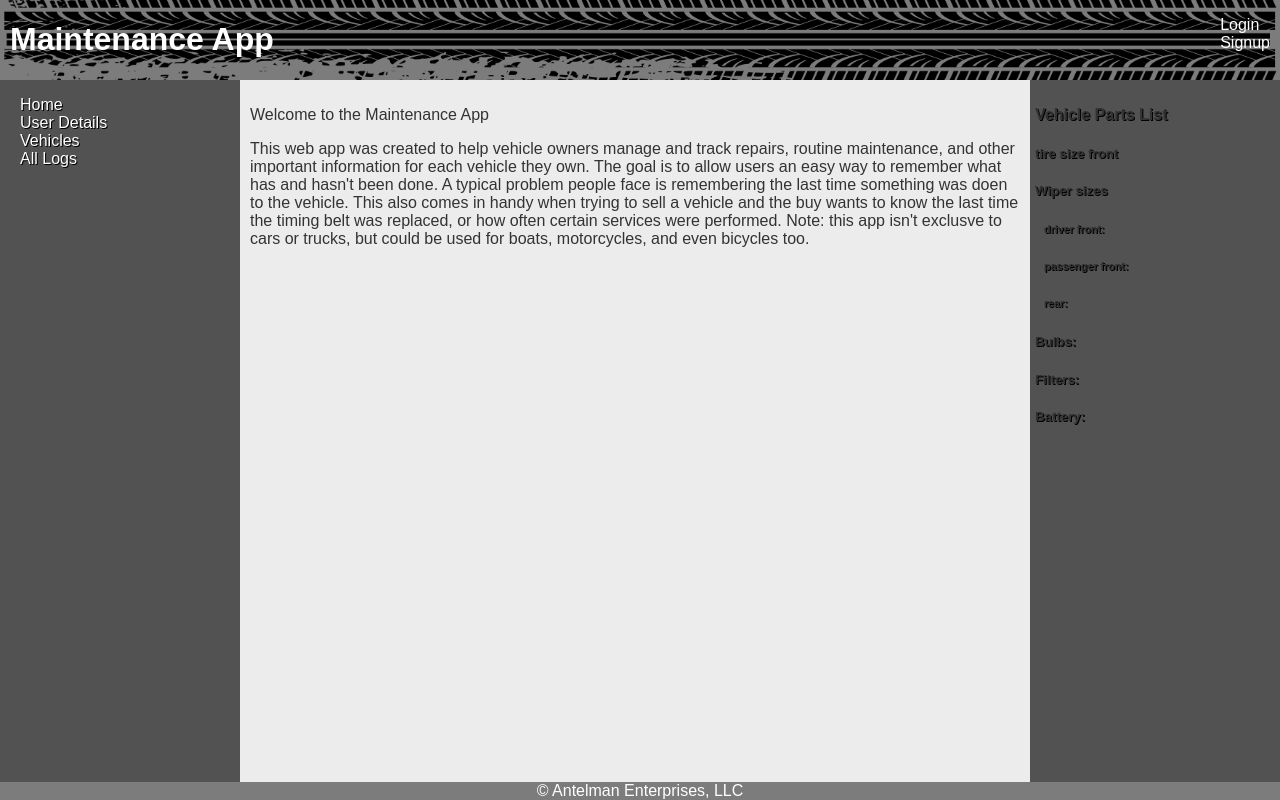
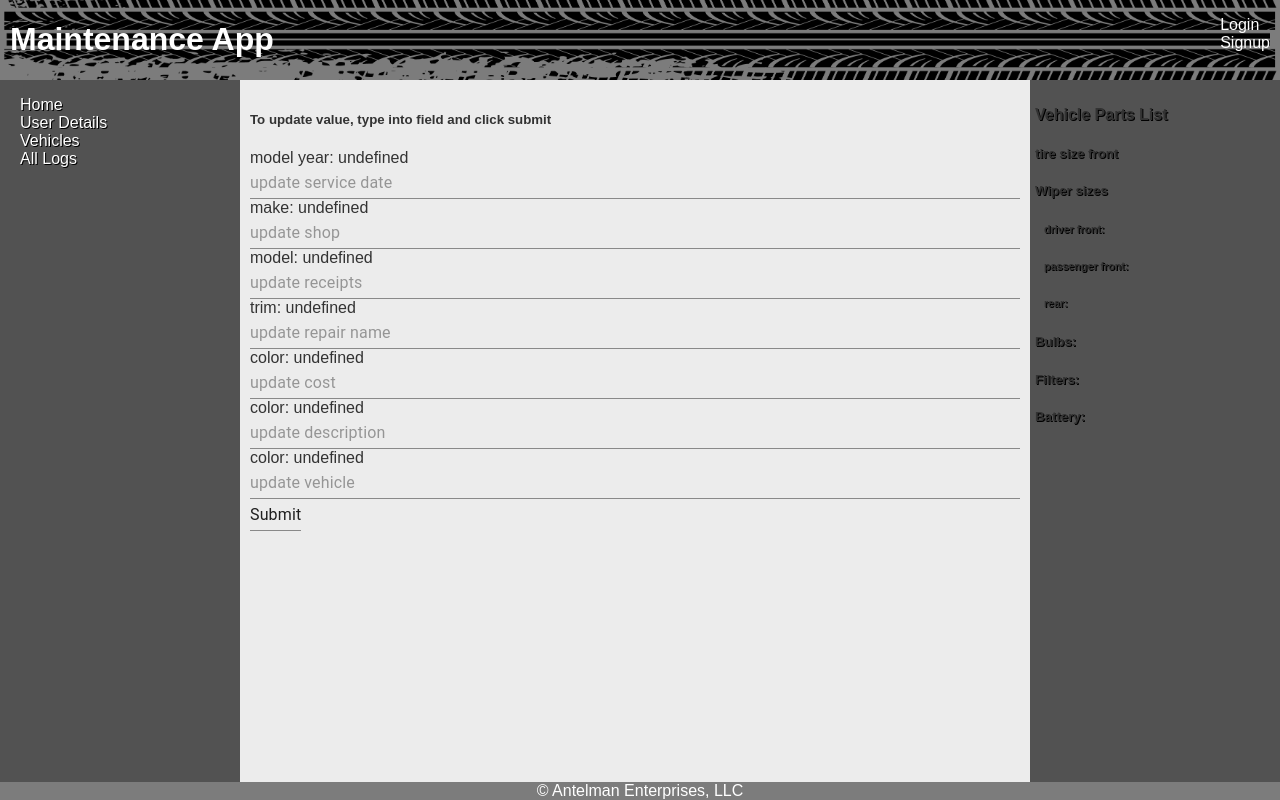
Before and after one commit to Antelman82/maintenance-app-frontend, a React (Create React App) app in the folder maintenance-log-app/: page /logupdate/1 in a window 1280 px wide. Before the commit this address led to /home. Built offline with nearby package versions, Linux system fonts and the light colour scheme.

Commit message:
logs crud features implemented and tested

```diff
--- a/maintenance-log-app/src/App.js
+++ b/maintenance-log-app/src/App.js
@@ -7,6 +7,9 @@ import VehicleAdd from './VehicleAdd'
 import VehicleConfirmDelete from './VehicleConfirmDelete'
 import Home from './Home'
 import Logs from './Logs'
+import LogAdd from './LogAdd'
+import LogUpdate from './LogUpdate'
+import LogConfirmDelete from './LogConfirmDelete'
 import axios from 'axios'
 import {Route, Link, Redirect, Switch, withRouter} from "react-router-dom"
 
@@ -123,7 +126,7 @@ class App extends Component {
 
   handleLogin = (e, data) => {
     e.preventDefault();
-    // console.log(data)
+    console.log(data)
     fetch(base_url + 'auth/login', {
       crossDomain : true,
       withCredentials : true,
@@ -138,7 +141,7 @@ class App extends Component {
     .then(response => response.json())
     .then(json => {
       localStorage.setItem('token', json.token);
-      // console.log(json.user)
+      console.log(json.user)
       this.setState({
         logged_in : true,
         username : json.user.username,
@@ -218,6 +221,7 @@ class App extends Component {
   }
 
   handleVehicleUpdateSubmit = event => {
+    if(this.state.logged_in){
       event.preventDefault()
       console.log('handleVehicleUpdateSubmit')
       console.log('event.target.id ', event.target.id)
@@ -279,8 +283,12 @@ class App extends Component {
       })
       this.props.history.push(`/vehicles`)
     }
+  }
+
+
 
   handleVehicleAddSubmit = event => {
+    if(this.state.logged_in){
       event.preventDefault()
       console.log('handleVehicleAddSubmit ', event)
       let data = {
@@ -333,8 +341,11 @@ class App extends Component {
       })
       this.props.history.push(`/vehicles`)
     }
+  }
+
 
   handleDeleteVehicle = event => {
+    if(this.state.logged_in){
       event.preventDefault()
       console.log('handleDeleteVehicle ', event)
       fetch(`${base_url}vehicles/${event.target.id}/`, {
@@ -371,6 +382,8 @@ class App extends Component {
       })
       this.props.history.push(`/vehicles`)
     }
+  }
+
 
 
   render(){
@@ -478,6 +491,42 @@ class App extends Component {
                   />
                 }
               />
+              <Route
+                path='/logadd'
+                render={routerProps =>
+                  <LogAdd
+                    {...this.props}
+                    {...routerProps}
+                    log={this.state.logs}
+                    handleChange={this.handleChange}
+                    handleLogAddSubmit={this.handleLogAddSubmit}
+                  />
+                }
+              />
+              <Route
+                path='/logupdate/:id'
+                render={routerProps =>
+                  <LogUpdate
+                    {...this.props}
+                    {...routerProps}
+                    log={this.state.logs}
+                    handleChange={this.handleChange}
+                    handleLogUpdateSubmit={this.handleLogUpdateSubmit}
+                  />
+                }
+              />
+              <Route
+                path='/logdelete/:id'
+                render={routerProps =>
+                  <LogConfirmDelete
+                    {...this.props}
+                    {...routerProps}
+                    log={this.state.logs}
+                    handleChange={this.handleChange}
+                    handleDeleteLog={this.handleDeleteLog}
+                  />
+                }
+              />
               <Route path="/*" render={() => <Redirect to="/home" />} />
             </Switch>
           </main>
--- /dev/null
+++ b/maintenance-log-app/src/LogAdd.js
@@ -0,0 +1,31 @@
+import React, {Component} from 'react';
+import TextField from "@material-ui/core/TextField";
+
+class LogAdd extends Component {
+
+  render(){
+    console.log('LogAdd render this.props ',this.props)
+
+    return (
+        <div>
+          <h5>To add new log entry, type into field and click submit</h5>
+          <form
+                noValidate
+                autoComplete="off"
+                onSubmit={this.props.handleLogAddSubmit}
+                onChange={this.props.handleChange}
+            >
+                <li><TextField fullWidth={true} type="text" name="date" placeholder="date of service" /></li>
+                <li><TextField fullWidth={true} type="text" name="shop" placeholder="place service was performed" /></li>
+                <li><TextField fullWidth={true} type="text" name="receipts" placeholder="documentation" /></li>
+                <li><TextField fullWidth={true} type="text" name="repair_name" placeholder="repair_name" /></li>
+                <li><TextField fullWidth={true} type="text" name="cost" placeholder="cost ($10.00)" /></li>
+                <li><TextField fullWidth={true} type="text" name="description" placeholder="description of service" /></li>
+                <li><TextField fullWidth={true} type="text" name="vehicle" placeholder="vehicle" /></li>
+                <TextField type="submit" />
+            </form>
+        </div>
+    )
+    }
+}
+export default LogAdd;
--- /dev/null
+++ b/maintenance-log-app/src/LogConfirmDelete.js
@@ -0,0 +1,29 @@
+import React, {Component} from 'react';
+import { Link } from "react-router-dom"
+
+class LogConfirmDelete extends Component {
+
+  render(){
+    console.log('LogConfirmDelete render this.props ',this.props)
+
+    const logInfo = this.props.log.find(thislog => thislog.id == this.props.match.params.id)
+
+    return (
+        <div>
+          <div className='padding-left'>
+            <h4>{`date of service: ${logInfo && logInfo.date}`}</h4>
+            <div>{`shop: ${logInfo && logInfo.shop}`}</div>
+            <div>{`receipts: ${logInfo && logInfo.receipts}`}</div>
+            <div>{`repair name: ${logInfo && logInfo.repair_name}`}</div>
+            <div>{`cost: ${logInfo && logInfo.cost}`}</div>
+            <div>{`description: ${logInfo && logInfo.description}`}</div>
+            <div>{`vehicle: ${logInfo && logInfo.vehicle}`}</div>
+          </div>
+          <p><button onClick={this.props.handleDeletelog} id={logInfo && logInfo.id}>Confirm Delete</button></p>
+          <Link to={`/logs/${logInfo.id}`}><p><button>Cancel</button></p></Link>
+
+        </div>
+    )
+  }
+}
+export default LogConfirmDelete
--- /dev/null
+++ b/maintenance-log-app/src/LogUpdate.js
@@ -0,0 +1,50 @@
+import React, {Component} from 'react';
+import TextField from "@material-ui/core/TextField";
+
+class LogUpdate extends Component {
+
+  render(){
+    // console.log('EquipmentDetails render this.props ',this.props)
+    console.log(`this logs's id `, this.props.match.params.id)
+    console.log('LogUpdate Component', this.props.log)
+
+    const logInfo = this.props.log.find(thislog => thislog.id == this.props.match.params.id)
+    // console.log('logInfo ', logInfo[0])
+    return (
+        <div>
+          <h5>To update value, type into field and click submit</h5>
+          <form
+                noValidate
+                autoComplete="off"
+                onSubmit={this.props.handleLogUpdateSubmit}
+                onChange={this.props.handleChange}
+                id={this.props.match.params.id}
+            >
+                <li>
+                    {`model year: ${logInfo && logInfo.date}`}
+                    <TextField fullWidth={true} type="text" name="date" placeholder="update service date"/></li>
+                <li>
+                    {`make: ${logInfo && logInfo.shop}`}
+                    <TextField fullWidth={true} type="text" name="shop" placeholder="update shop" /></li>
+                <li>
+                    {`model: ${logInfo && logInfo.receipts}`}
+                    <TextField fullWidth={true} type="text" name="receipts" placeholder="update receipts" /></li>
+                <li>
+                    {`trim: ${logInfo && logInfo.repair_name}`}
+                    <TextField fullWidth={true} type="text" name="repair_name" placeholder="update repair name" /></li>
+                <li>
+                    {`color: ${logInfo && logInfo.cost}`}
+                    <TextField fullWidth={true} type="text" name="cost" placeholder="update cost" /></li>
+                <li>
+                    {`color: ${logInfo && logInfo.description}`}
+                    <TextField fullWidth={true} type="text" name="description" placeholder="update description" /></li>
+                <li>
+                    {`color: ${logInfo && logInfo.vehicle}`}
+                    <TextField fullWidth={true} type="text" name="vehicle" placeholder="update vehicle" /></li>
+                <TextField type="submit"  />
+            </form>
+        </div>
+    )
+    }
+}
+export default LogUpdate;
--- a/maintenance-log-app/src/Logs.js
+++ b/maintenance-log-app/src/Logs.js
@@ -1,4 +1,5 @@
 import React, { Component } from 'react';
+import { Link } from "react-router-dom"
 
 
 class Logs extends Component {
@@ -10,8 +11,8 @@ class Logs extends Component {
     console.log('Log Component Render', this.props)
     console.log(this.props.match.params && this.props.match.params.id)
     let logDetails = []
-    if(this.props.match.params.id !== 'all'){
-    logDetails = this.props.props.logs.map((log, index) => {
+    if(this.props.match.params && this.props.match.params.id !== 'all'){
+    logDetails = this.props.match.params && this.props.props.logs.map((log, index) => {
       if (log.vehicle == this.props.match.params.id){
         return (
           <div key={index}>
@@ -23,24 +24,34 @@ class Logs extends Component {
               <li>{`description: ${log.description}`}</li>
               <li>{`vehicle: ${log.vehicle}`}</li>
               <h6>{`entry_date: ${log.entry_date}`}</h6>
+              <Link to={`/logupdate/${log && log.id}`}><button
+                id={log && log.id}>Update</button></Link>
+              <Link to={`/vehicledelete/${log && log.id}`}><button
+                id={log && log.id}>Remove</button>
+              </Link>
               <li>==================================</li>
           </div>
         )
       }
     })}
 
-    if(this.props.match.params.id === 'all'){
-      logDetails = this.props.props.logs.map((log, index) => {
+    if(this.props.match.params && this.props.match.params.id === 'all'){
+      logDetails = this.props.match.params && this.props.props.logs.map((log, index) => {
         return (
           <div key={index}>
-              <li>{`date of service: ${log.date}`}</li>
-              <li>{`shop: ${log.shop}`}</li>
-              <li>{`receipts: ${log.receipts}`}</li>
-              <li>{`repair name: ${log.repair_name}`}</li>
-              <li>{`cost: ${log.cost}`}</li>
-              <li>{`description: ${log.description}`}</li>
-              <li>{`vehicle: ${log.vehicle}`}</li>
-              <h6>{`entry_date: ${log.entry_date}`}</h6>
+              <li>{`date of service: ${log && log.date}`}</li>
+              <li>{`shop: ${log && log.shop}`}</li>
+              <li>{`receipts: ${log && log.receipts}`}</li>
+              <li>{`repair name: ${log && log.repair_name}`}</li>
+              <li>{`cost: ${log && log.cost}`}</li>
+              <li>{`description: ${log && log.description}`}</li>
+              <li>{`vehicle: ${log && log.vehicle}`}</li>
+              <h6>{`entry_date: ${log && log.entry_date}`}</h6>
+              <Link to={`/logupdate/${log && log && log.id}`}><button
+                id={log && log.id}>Update</button></Link>
+              <Link to={`/logdelete/${log && log.id}`}><button
+                id={log && log.id}>Remove</button>
+              </Link>
               <li>==================================</li>
           </div>
         )
@@ -52,6 +63,7 @@ class Logs extends Component {
     return (
         <div>
             {logDetails}
+            <Link to="/logadd"><button>Create New Log</button></Link>
         </div>
     )
   }
--- a/maintenance-log-app/src/VehicleConfirmDelete.js
+++ b/maintenance-log-app/src/VehicleConfirmDelete.js
@@ -16,7 +16,7 @@ class VehicleConfirmDelete extends Component {
             <div>{`color: ${vehicleInfo && vehicleInfo.color}`}</div>
           </div>
           <p><button onClick={this.props.handleDeleteVehicle} id={vehicleInfo && vehicleInfo.id}>Confirm Delete</button></p>
-          <Link to={'/vehicles'}><p><button>Cancel</button></p></Link>
+          <Link to={`/vehicles`}><p><button>Cancel</button></p></Link>
 
         </div>
     )
--- a/maintenance-log-app/src/Vehicles.js
+++ b/maintenance-log-app/src/Vehicles.js
@@ -9,12 +9,12 @@ class Vehicles extends Component {
 
   render() {
     // console.log('Vehicle Component Render', this.props.props.vehicles[0])
-    let vehicleDetails = this.props.props.vehicles.map((vehicle, index) => {
+    let vehicleDetails = this.props.props && this.props.props.vehicles.map((vehicle, index) => {
         // console.log(vehicle)
         return (
             <div key={index}>
                 <Link to={`/logs/${vehicle && vehicle.id}`}><li className='tooltip'>{`${vehicle && vehicle.model_year} ${vehicle && vehicle.make} ${vehicle && vehicle.model}`}
-                <span class="tooltiptext tooltip-right">View Logs</span></li></Link>
+                <span className="tooltiptext tooltip-right">View Logs</span></li></Link>
                 <li>{`trim: ${vehicle && vehicle.trim}`}</li>
                 <li>{`color: ${vehicle && vehicle.color}`}</li>
                 <Link to={`/vehicleupdate/${vehicle && vehicle.id}`}><button
```
Also changed, not shown: maintenance-log-app/src/logo.svg (deleted). Lines whose indentation alone changed are shown as unchanged.
